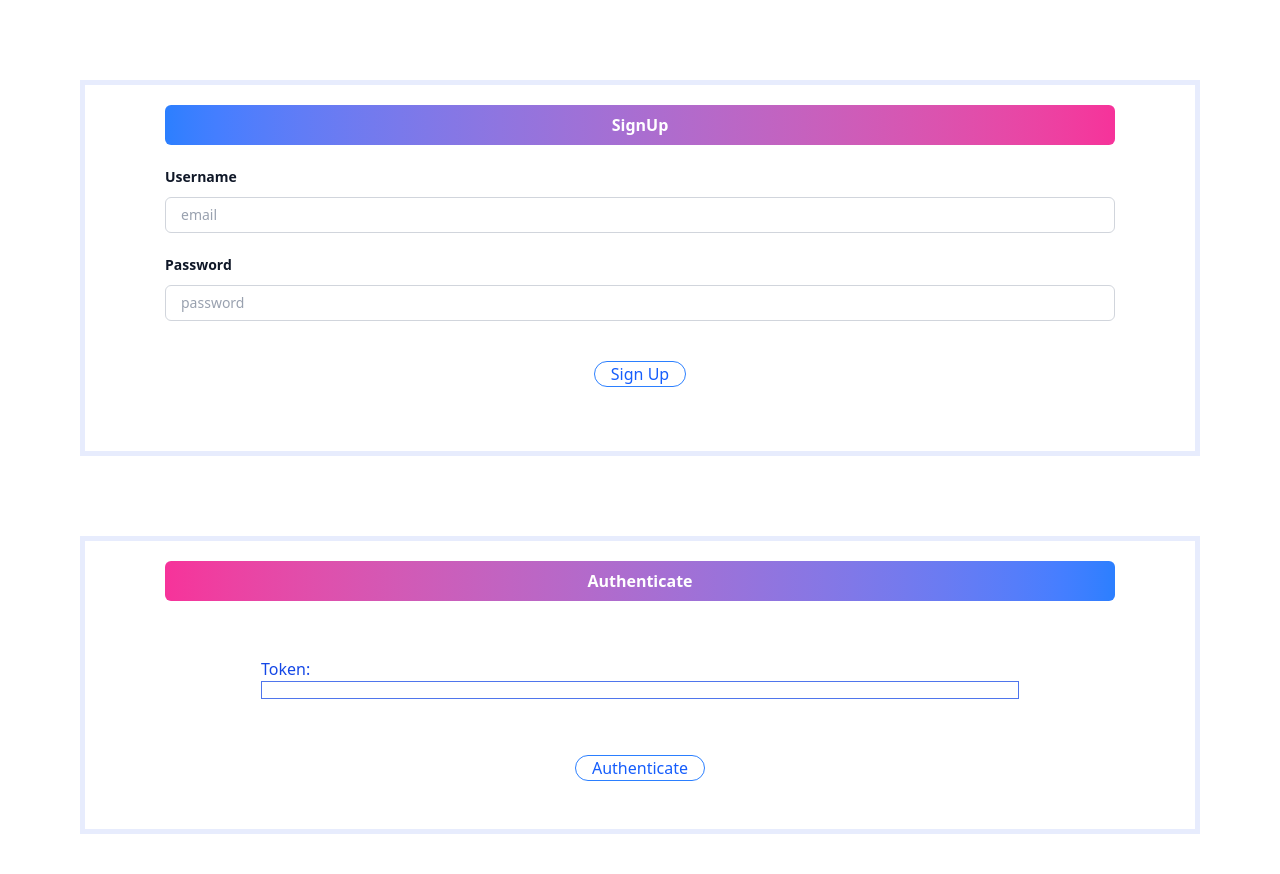
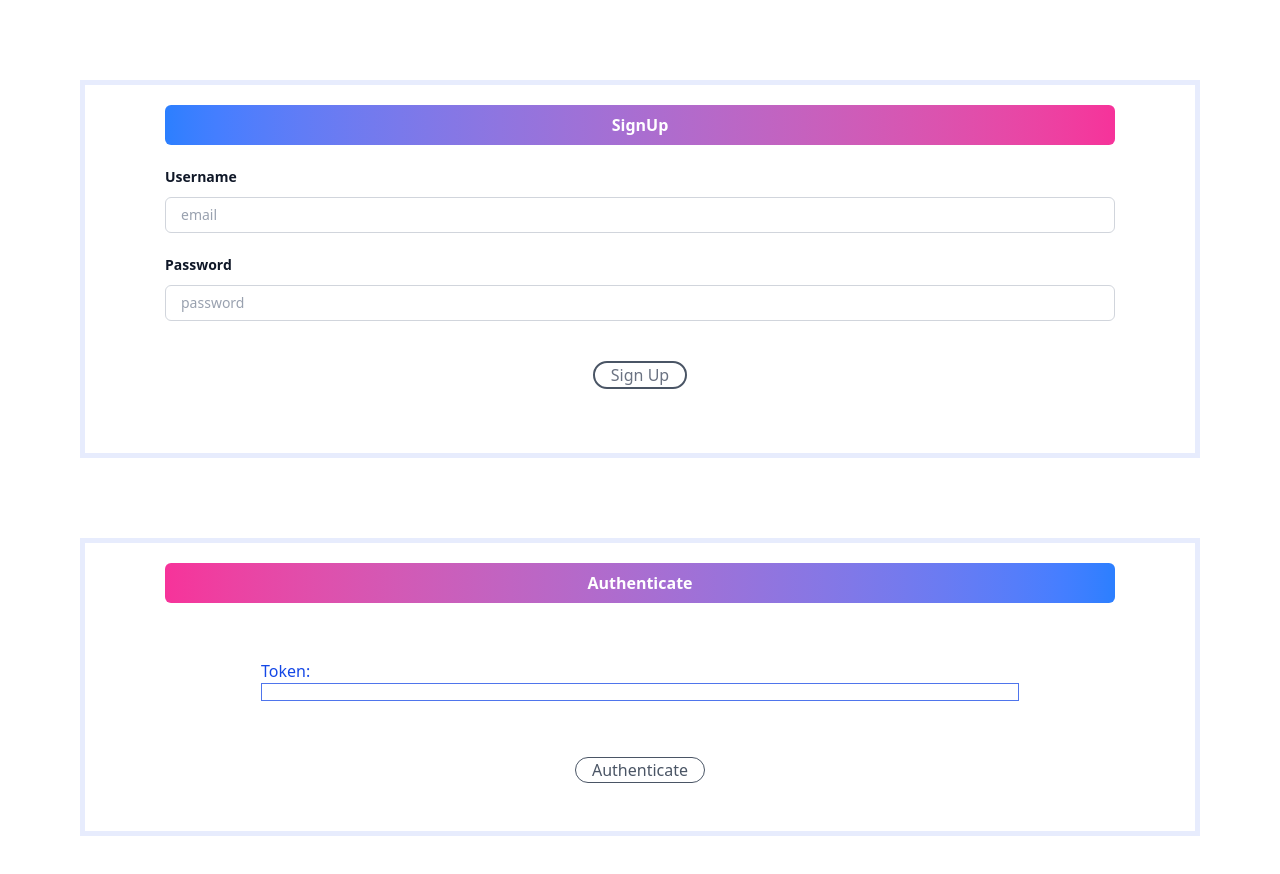
Before and after one commit to MarcgVa/block27_ReactForm, a React (Vite) app: page / in a window 1280 px wide. Shown: the top 874 px of the page. Built offline with nearby package versions, Linux system fonts and the light colour scheme.

Commit message:
disabled buttons until password over 8 char are used and disabled authenticate button until a token is retrieved

```diff
--- a/src/components/Authenticate.jsx
+++ b/src/components/Authenticate.jsx
@@ -54,7 +54,8 @@ const Authenticate = ({ token }) => {
         </h2>
         <div className="flex justify-center">
           <button
-            className="border rounded-full px-4 mt-10 border-blue-500 text-blue-600 hover:border-transparent hover:bg-blue-600 hover:text-white active:bg-blue-700"
+            disabled={!token}
+            className="border rounded-full px-4 mt-10 border-blue-500 text-blue-600 hover:border-transparent hover:bg-blue-600 hover:text-white active:bg-blue-700 disabled:border-gray-600 disabled:text-gray-600"
             onClick={handleClick}
           >
             Authenticate
--- a/src/components/SignUp.jsx
+++ b/src/components/SignUp.jsx
@@ -1,15 +1,12 @@
 import React, { useState } from 'react'
-
 const SignUp = ({setToken}) => {
 
-  const API_URL = "https://fsa-jwt-practice.herokuapp.com/"
+  const API_URL = "https://fsa-jwt-practice.herokuapp.com/";
   const [errorMsg, setErrorMsg] = useState(null);
   const [formData, setFormData] = useState({
     email: '',
     password: '',
   });
-
-
 
 
   const handleSubmit = async (e) => {
@@ -97,8 +94,9 @@ const SignUp = ({setToken}) => {
          </div>
          <div className="flex justify-center">
            <button
-             className="border rounded-full px-4 mt-10 border-blue-500 text-blue-600 hover:border-transparent hover:bg-blue-600 hover:text-white active:bg-blue-700 focus-visible:outline-blue-700"
-             type='submit'
+             disabled={formData.password.length < 8 ? true : false }
+             className="border-2 rounded-full px-4 mt-10 text-blue-600 hover:border-transparent hover:bg-blue-600 hover:text-white active:bg-blue-700 disabled:border-gray-600 disabled:text-gray-500"
+             type="submit"
            >
              Sign Up
            </button>
```
